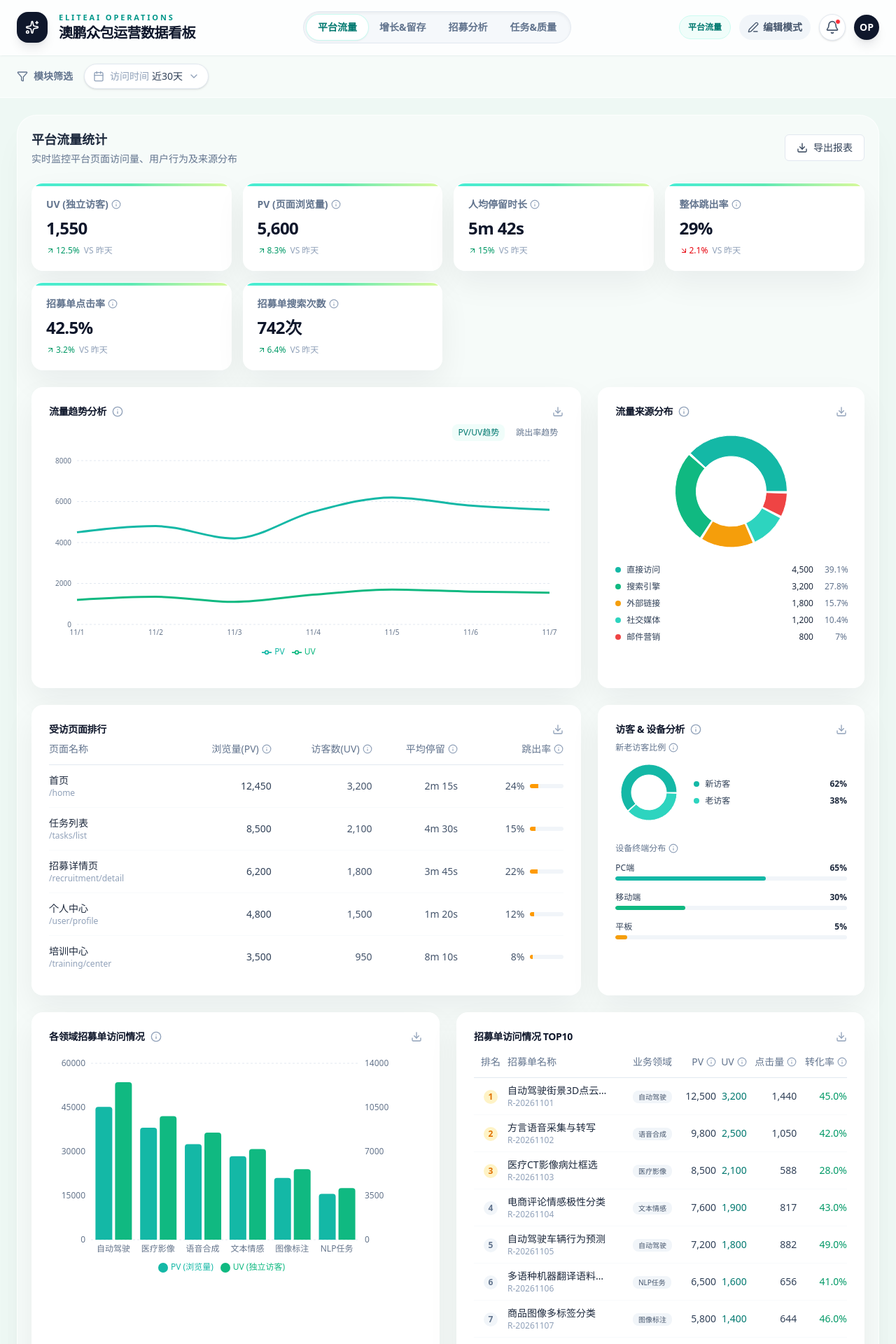
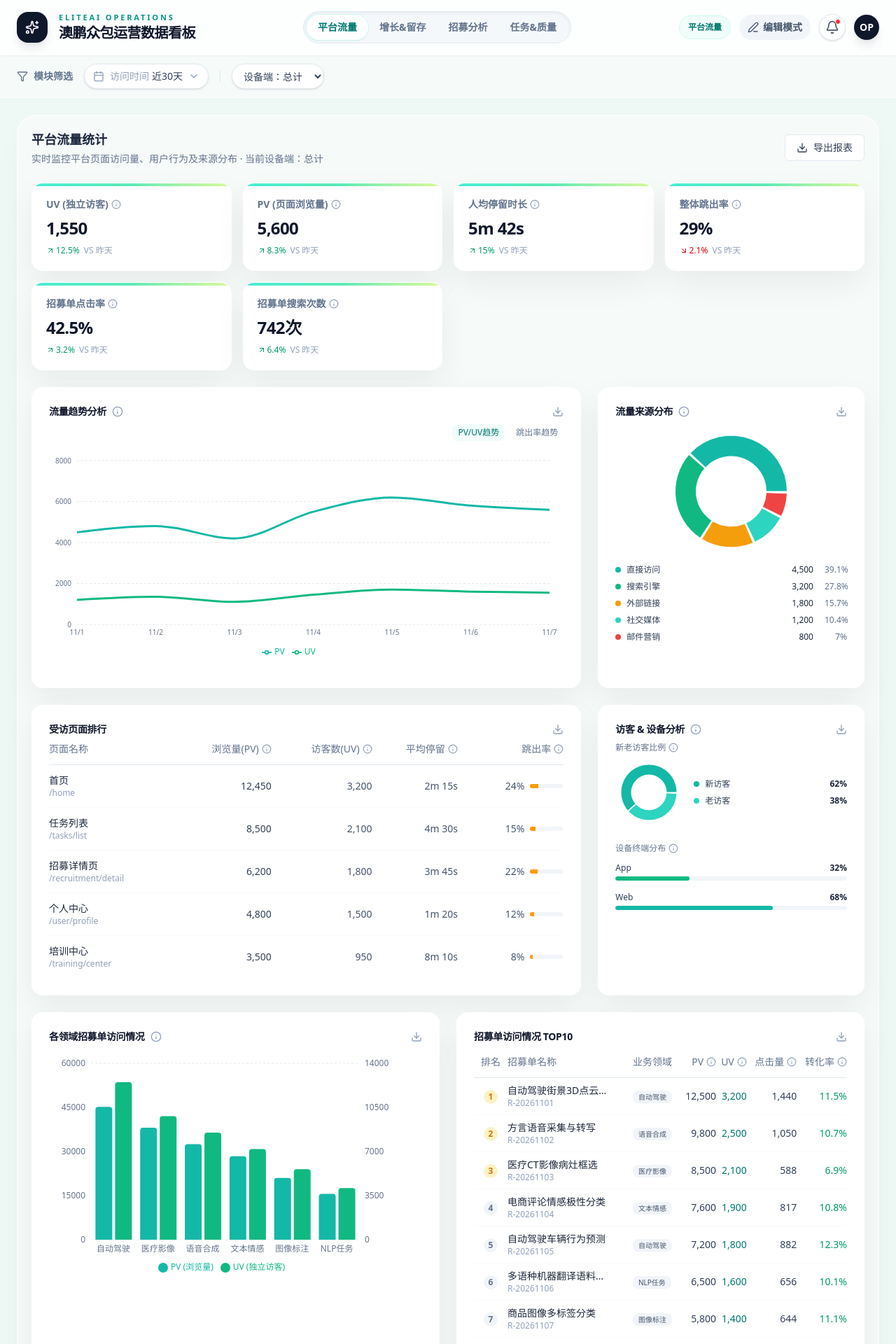
Before and after one commit to nolfacalatroni776-design/appen-crowd-dashboard, a React (Vite) app: page / in a window 1280 px wide. Shown: the top 1920 px of the page at 70% size. Built offline with nearby package versions, Linux system fonts and the light colour scheme.

Commit message:
Add traffic device filter

```diff
--- a/src/components/Layout.tsx
+++ b/src/components/Layout.tsx
@@ -15,6 +15,11 @@ const tabs = [
 ];
 
 const recruitStatusOptions = ['全部招募单状态', '招募中', '审核中', '已暂停', '已完成'];
+const trafficDeviceOptions = [
+  { value: 'total', label: '设备端：总计' },
+  { value: 'app', label: '设备端：App' },
+  { value: 'web', label: '设备端：Web' },
+];
 const moduleTimeFilters: Record<string, { label: string; value: string }> = {
   traffic: { label: '访问时间', value: '近30天' },
   growth: { label: '增长趋势', value: '近30天' },
@@ -25,6 +30,7 @@ const moduleTimeFilters: Record<string, { label: string; value: string }> = {
 export default function Layout() {
   const [activeTab, setActiveTab] = useState('traffic');
   const [recruitStatusFilter, setRecruitStatusFilter] = useState('全部招募单状态');
+  const [trafficDeviceFilter, setTrafficDeviceFilter] = useState<'total' | 'app' | 'web'>('total');
   const { isEditMode, setIsEditMode, globalDomain, setGlobalDomain } = useDashboard();
   const activeTabLabel = tabs.find(tab => tab.id === activeTab)?.label ?? '';
   const activeTimeFilter = moduleTimeFilters[activeTab] ?? moduleTimeFilters.traffic;
@@ -98,6 +104,22 @@ export default function Layout() {
             <ChevronDown className="w-4 h-4 ml-2 text-slate-400" />
           </button>
 
+          {activeTab === 'traffic' && (
+            <>
+              <div className="h-4 w-px bg-slate-200 mx-1"></div>
+              <select
+                className="h-9 rounded-full border border-slate-200 bg-white px-3 text-slate-700 shadow-sm outline-none transition hover:border-teal-200 focus:border-teal-300 focus:ring-2 focus:ring-teal-100"
+                value={trafficDeviceFilter}
+                onChange={(e) => setTrafficDeviceFilter(e.target.value as 'total' | 'app' | 'web')}
+                aria-label="设备端筛选"
+              >
+                {trafficDeviceOptions.map(option => (
+                  <option key={option.value} value={option.value}>{option.label}</option>
+                ))}
+              </select>
+            </>
+          )}
+
           {activeTab === 'recruitment' && (
             <>
               <div className="h-4 w-px bg-slate-200 mx-1"></div>
@@ -148,7 +170,7 @@ export default function Layout() {
 
       <main className="flex-1 overflow-x-hidden px-6 py-6">
         <div className="mx-auto min-w-0 max-w-[1480px] flex-1 space-y-6 rounded-[28px] border border-white/80 bg-white/45 p-5 shadow-2xl shadow-teal-950/5">
-          {activeTab === 'traffic' && <PlatformTraffic />}
+          {activeTab === 'traffic' && <PlatformTraffic deviceFilter={trafficDeviceFilter} />}
           {activeTab === 'growth' && <GrowthRetention />}
           {activeTab === 'recruitment' && <RecruitmentAnalysis recruitStatusFilter={recruitStatusFilter} />}
           {activeTab === 'task' && <TaskQuality />}
--- a/src/data/metricDefinitions.ts
+++ b/src/data/metricDefinitions.ts
@@ -186,11 +186,11 @@ export const metricDefinitions: Record<string, MetricDefinition> = {
   },
   device_share: {
     name: '设备分布',
-    definition: '指定设备类型访问 UV/全部设备类型访问 UV，用于观察 PC、移动端和平板占比',
+    definition: '指定设备端访问 UV/全部设备端访问 UV，用于观察 App 和 Web 的访问占比',
     formula: 'device_uv / total_uv',
     source: 'user_agent 或前端设备字段',
     refresh: '1 小时',
-    note: '用于判断移动端招募体验',
+    note: '用于判断不同设备端的招募访问体验',
   },
   registration_conversion_rate: {
     name: '新访客注册转化率',
--- a/src/data/mockData.ts
+++ b/src/data/mockData.ts
@@ -259,9 +259,8 @@ export const visitorDeviceData = {
     { name: '老访客', value: 38, color: '#2dd4bf' },
   ],
   device: [
-    { name: 'PC端', value: 65, color: '#14b8a6' },
-    { name: '移动端', value: 30, color: '#10b981' },
-    { name: '平板', value: 5, color: '#f59e0b' },
+    { name: 'App', value: 32, color: '#10b981' },
+    { name: 'Web', value: 68, color: '#14b8a6' },
   ]
 };
 
--- a/src/pages/tabs/PlatformTraffic.tsx
+++ b/src/pages/tabs/PlatformTraffic.tsx
@@ -10,16 +10,163 @@ import { Download, Info } from 'lucide-react';
 
 import { useDashboard } from '@/src/context/DashboardContext';
 
-export default function PlatformTraffic() {
+type TrafficDeviceFilter = 'total' | 'app' | 'web';
+
+const deviceProfiles: Record<TrafficDeviceFilter, {
+  label: string;
+  share: number;
+  avgTime: string;
+  uvChange: number;
+  pvChange: number;
+  avgTimeChange: number;
+  bounceRate: number;
+  bounceRateChange: number;
+  recruitCtr: number;
+  recruitCtrChange: number;
+  actionMultiplier: number;
+  recruitClickMultiplier: number;
+  newVisitorShare: number;
+  sourceMultipliers: Record<string, number>;
+}> = {
+  total: {
+    label: '总计',
+    share: 1,
+    avgTime: trafficKpiData.avgTime,
+    uvChange: trafficKpiData.uvChange,
+    pvChange: trafficKpiData.pvChange,
+    avgTimeChange: trafficKpiData.avgTimeChange,
+    bounceRate: trafficKpiData.bounceRate,
+    bounceRateChange: trafficKpiData.bounceRateChange,
+    recruitCtr: trafficKpiData.recruitCtr,
+    recruitCtrChange: trafficKpiData.recruitCtrChange,
+    actionMultiplier: 1,
+    recruitClickMultiplier: 1,
+    newVisitorShare: 62,
+    sourceMultipliers: {},
+  },
+  app: {
+    label: 'App',
+    share: 0.32,
+    avgTime: '6m 18s',
+    uvChange: 15.8,
+    pvChange: 10.4,
+    avgTimeChange: 18.6,
+    bounceRate: 24.8,
+    bounceRateChange: -3.0,
+    recruitCtr: 46.7,
+    recruitCtrChange: 4.1,
+    actionMultiplier: 1.12,
+    recruitClickMultiplier: 1.08,
+    newVisitorShare: 58,
+    sourceMultipliers: {
+      直接访问: 0.86,
+      搜索引擎: 0.78,
+      外部链接: 0.82,
+      社交媒体: 1.38,
+      邮件营销: 0.95,
+    },
+  },
+  web: {
+    label: 'Web',
+    share: 0.68,
+    avgTime: '5m 25s',
+    uvChange: 11.1,
+    pvChange: 7.4,
+    avgTimeChange: 13.2,
+    bounceRate: 31.0,
+    bounceRateChange: -1.6,
+    recruitCtr: 40.5,
+    recruitCtrChange: 2.8,
+    actionMultiplier: 0.95,
+    recruitClickMultiplier: 0.96,
+    newVisitorShare: 64,
+    sourceMultipliers: {
+      直接访问: 1.06,
+      搜索引擎: 1.09,
+      外部链接: 1.07,
+      社交媒体: 0.82,
+      邮件营销: 1.02,
+    },
+  },
+};
+
+const scaleCount = (value: number, factor: number) => Math.max(0, Math.round(value * factor));
+const clampPercent = (value: number) => Math.min(100, Math.max(0, Number(value.toFixed(1))));
+
+const buildScaledSourceData = (deviceFilter: TrafficDeviceFilter, share: number) => {
+  const multipliers = deviceProfiles[deviceFilter].sourceMultipliers;
+  const scaled = trafficSourceData.map(item => ({
+    ...item,
+    value: scaleCount(item.value, share * (multipliers[item.name] ?? 1)),
+  }));
+  const total = scaled.reduce((sum, item) => sum + item.value, 0);
+
+  return scaled.map(item => ({
+    ...item,
+    percent: total > 0 ? Number(((item.value / total) * 100).toFixed(1)) : 0,
+  }));
+};
+
+export default function PlatformTraffic({ deviceFilter = 'total' }: { deviceFilter?: TrafficDeviceFilter }) {
   const { isEditMode, chartLists, updateChartListItem } = useDashboard();
+  const deviceProfile = deviceProfiles[deviceFilter];
   const topPagesDataState = chartLists.topPages || topPagesData;
+  const trafficKpi = {
+    uv: scaleCount(trafficKpiData.uv, deviceProfile.share),
+    pv: scaleCount(trafficKpiData.pv, deviceProfile.share),
+    avgTime: deviceProfile.avgTime,
+    uvChange: deviceProfile.uvChange,
+    pvChange: deviceProfile.pvChange,
+    avgTimeChange: deviceProfile.avgTimeChange,
+    bounceRate: deviceProfile.bounceRate,
+    bounceRateChange: deviceProfile.bounceRateChange,
+    recruitCtr: deviceProfile.recruitCtr,
+    recruitCtrChange: deviceProfile.recruitCtrChange,
+    recruitChannelClicks: scaleCount(2860, deviceProfile.share * deviceProfile.actionMultiplier),
+    recruitSearchSubmits: scaleCount(742, deviceProfile.share * deviceProfile.actionMultiplier),
+    loginIntentClicks: scaleCount(1126, deviceProfile.share * deviceProfile.actionMultiplier),
+  };
+  const trafficTrendDataByDevice = trafficTrendData.map(item => ({
+    ...item,
+    pv: scaleCount(item.pv, deviceProfile.share),
+    uv: scaleCount(item.uv, deviceProfile.share),
+  }));
+  const trafficSourceDataByDevice = buildScaledSourceData(deviceFilter, deviceProfile.share);
+  const topPagesDataByDevice = topPagesDataState.map(row => ({
+    ...row,
+    pv: isEditMode ? row.pv : scaleCount(row.pv, deviceProfile.share),
+    uv: isEditMode ? row.uv : scaleCount(row.uv, deviceProfile.share),
+    bounce: isEditMode ? row.bounce : clampPercent(row.bounce + (deviceProfile.bounceRate - trafficKpiData.bounceRate)),
+  }));
+  const visitorDataByDevice = [
+    { ...visitorDeviceData.visitor[0], value: deviceProfile.newVisitorShare },
+    { ...visitorDeviceData.visitor[1], value: 100 - deviceProfile.newVisitorShare },
+  ];
+  const deviceDistributionData = deviceFilter === 'total'
+    ? visitorDeviceData.device
+    : visitorDeviceData.device
+        .filter(item => item.name.toLowerCase() === deviceFilter)
+        .map(item => ({ ...item, value: 100 }));
+  const domainTrafficDataByDevice = domainTrafficData.map(row => ({
+    ...row,
+    pv: scaleCount(row.pv, deviceProfile.share),
+    uv: scaleCount(row.uv, deviceProfile.share),
+  }));
+  const taskTrafficDataByDevice = taskTrafficData.map(task => {
+    const pv = scaleCount(task.pv, deviceProfile.share);
+    const uv = scaleCount(task.uv, deviceProfile.share);
+    const clicks = scaleCount(task.clicks, deviceProfile.share * deviceProfile.recruitClickMultiplier);
+    const ctr = pv > 0 ? (clicks / pv) * 100 : 0;
+
+    return { ...task, pv, uv, clicks, ctr };
+  });
 
   return (
     <div className="space-y-6">
       <div className="flex justify-between items-center">
         <div>
           <h2 className="text-lg font-bold text-slate-800">平台流量统计</h2>
-          <p className="text-sm text-slate-500 mt-1">实时监控平台页面访问量、用户行为及来源分布</p>
+          <p className="text-sm text-slate-500 mt-1">实时监控平台页面访问量、用户行为及来源分布 · 当前设备端：{deviceProfile.label}</p>
         </div>
         <button className="px-4 py-2 bg-white border border-slate-200 rounded-md text-sm font-medium text-slate-700 hover:bg-slate-50 flex items-center">
           <Download className="w-4 h-4 mr-2" />
@@ -28,14 +175,14 @@ export default function PlatformTraffic() {
       </div>
 
       <div className="grid grid-cols-4 gap-4">
-        <MetricCard id="pt-1" title="UV (独立访客)" value={trafficKpiData.uv.toLocaleString()} change={trafficKpiData.uvChange} changeLabel="VS 昨天" tooltip={metricTip('unique_visitors')} />
-        <MetricCard id="pt-2" title="PV (页面浏览量)" value={trafficKpiData.pv.toLocaleString()} change={trafficKpiData.pvChange} changeLabel="VS 昨天" tooltip={metricTip('page_views')} />
-        <MetricCard id="pt-3" title="人均停留时长" value={trafficKpiData.avgTime} change={trafficKpiData.avgTimeChange} changeLabel="VS 昨天" tooltip={metricTip('avg_session_duration')} />
-        <MetricCard id="pt-4" title="整体跳出率" value={`${trafficKpiData.bounceRate}%`} change={trafficKpiData.bounceRateChange} changeLabel="VS 昨天" tooltip={metricTip('bounce_rate')} />
-        <MetricCard id="pt-5" title="招募单点击率" value={`${trafficKpiData.recruitCtr}%`} change={trafficKpiData.recruitCtrChange} changeLabel="VS 昨天" tooltip={metricTip('recruit_sheet_ctr')} />
-        <MetricCard id="pt-6" title="招募频道点击" value="2,860次" change={9.6} changeLabel="VS 昨天" tooltip={metricTip('recruit_channel_tab_clicks')} />
-        <MetricCard id="pt-7" title="招募单搜索次数" value="742次" change={6.4} changeLabel="VS 昨天" tooltip={metricTip('recruit_search_submits')} />
-        <MetricCard id="pt-8" title="登录意向点击" value="1,126次" change={11.8} changeLabel="VS 昨天" tooltip={metricTip('login_intent_clicks')} />
+        <MetricCard id="pt-1" title="UV (独立访客)" value={trafficKpi.uv.toLocaleString()} change={trafficKpi.uvChange} changeLabel="VS 昨天" tooltip={metricTip('unique_visitors')} />
+        <MetricCard id="pt-2" title="PV (页面浏览量)" value={trafficKpi.pv.toLocaleString()} change={trafficKpi.pvChange} changeLabel="VS 昨天" tooltip={metricTip('page_views')} />
+        <MetricCard id="pt-3" title="人均停留时长" value={trafficKpi.avgTime} change={trafficKpi.avgTimeChange} changeLabel="VS 昨天" tooltip={metricTip('avg_session_duration')} />
+        <MetricCard id="pt-4" title="整体跳出率" value={`${trafficKpi.bounceRate}%`} change={trafficKpi.bounceRateChange} changeLabel="VS 昨天" tooltip={metricTip('bounce_rate')} />
+        <MetricCard id="pt-5" title="招募单点击率" value={`${trafficKpi.recruitCtr}%`} change={trafficKpi.recruitCtrChange} changeLabel="VS 昨天" tooltip={metricTip('recruit_sheet_ctr')} />
+        <MetricCard id="pt-6" title="招募频道点击" value={`${trafficKpi.recruitChannelClicks.toLocaleString()}次`} change={9.6} changeLabel="VS 昨天" tooltip={metricTip('recruit_channel_tab_clicks')} />
+        <MetricCard id="pt-7" title="招募单搜索次数" value={`${trafficKpi.recruitSearchSubmits.toLocaleString()}次`} change={6.4} changeLabel="VS 昨天" tooltip={metricTip('recruit_search_submits')} />
+        <MetricCard id="pt-8" title="登录意向点击" value={`${trafficKpi.loginIntentClicks.toLocaleString()}次`} change={11.8} changeLabel="VS 昨天" tooltip={metricTip('login_intent_clicks')} />
       </div>
 
       <div className="grid grid-cols-3 gap-6">
@@ -48,7 +195,7 @@ export default function PlatformTraffic() {
           </div>
           <div className="h-80">
             <ResponsiveContainer width="100%" height="100%">
-              <LineChart data={trafficTrendData} margin={{ top: 20, right: 20, left: -20, bottom: 0 }}>
+              <LineChart data={trafficTrendDataByDevice} margin={{ top: 20, right: 20, left: -20, bottom: 0 }}>
                 <CartesianGrid strokeDasharray="3 3" vertical={false} stroke="#e2e8f0" />
                 <XAxis dataKey="date" tick={{ fontSize: 10, fill: '#64748b' }} axisLine={false} tickLine={false} />
                 <YAxis tick={{ fontSize: 10, fill: '#64748b' }} axisLine={false} tickLine={false} />
@@ -66,7 +213,7 @@ export default function PlatformTraffic() {
               <ResponsiveContainer width="100%" height="100%">
                 <PieChart>
                   <Pie
-                    data={trafficSourceData}
+                    data={trafficSourceDataByDevice}
                     cx="50%"
                     cy="50%"
                     innerRadius={50}
@@ -74,7 +221,7 @@ export default function PlatformTraffic() {
                     paddingAngle={2}
                     dataKey="value"
                   >
-                    {trafficSourceData.map((entry, index) => (
+                    {trafficSourceDataByDevice.map((entry, index) => (
                       <Cell key={`cell-${index}`} fill={entry.color} />
                     ))}
                   </Pie>
@@ -83,7 +230,7 @@ export default function PlatformTraffic() {
               </ResponsiveContainer>
             </div>
             <div className="mt-2 space-y-2">
-              {trafficSourceData.map((item, i) => (
+              {trafficSourceDataByDevice.map((item, i) => (
                 <div key={i} className="flex items-center justify-between text-xs">
                   <div className="flex items-center">
                     <span className="w-2 h-2 rounded-full mr-2" style={{ backgroundColor: item.color }}></span>
@@ -131,7 +278,7 @@ export default function PlatformTraffic() {
                   </tr>
                 </thead>
                 <tbody className="divide-y divide-slate-50">
-                  {topPagesDataState.map((row) => (
+                  {topPagesDataByDevice.map((row) => (
                     <tr key={row.id} className="hover:bg-slate-50">
                       <td className="py-3">
                         {isEditMode ? (
@@ -190,7 +337,7 @@ export default function PlatformTraffic() {
                   <ResponsiveContainer width="100%" height="100%">
                     <PieChart>
                       <Pie
-                        data={visitorDeviceData.visitor}
+                        data={visitorDataByDevice}
                         cx="50%"
                         cy="50%"
                         innerRadius={25}
@@ -198,7 +345,7 @@ export default function PlatformTraffic() {
                         paddingAngle={2}
                         dataKey="value"
                       >
-                        {visitorDeviceData.visitor.map((entry, index) => (
+                        {visitorDataByDevice.map((entry, index) => (
                           <Cell key={`cell-${index}`} fill={entry.color} />
                         ))}
                       </Pie>
@@ -207,7 +354,7 @@ export default function PlatformTraffic() {
                   </ResponsiveContainer>
                 </div>
                 <div className="space-y-2 flex-1">
-                  {visitorDeviceData.visitor.map((item, i) => (
+                  {visitorDataByDevice.map((item, i) => (
                     <div key={i} className="flex items-center justify-between text-xs">
                       <div className="flex items-center">
                         <span className="w-2 h-2 rounded-full mr-2" style={{ backgroundColor: item.color }}></span>
@@ -226,7 +373,7 @@ export default function PlatformTraffic() {
                 <MetricInfo tip={metricTip('device_share')} />
               </div>
               <div className="space-y-4">
-                {visitorDeviceData.device.map((item, i) => (
+                {deviceDistributionData.map((item, i) => (
                   <div key={i}>
                     <div className="flex justify-between text-xs mb-1">
                       <span className="font-medium text-slate-700">{item.name}</span>
@@ -249,7 +396,7 @@ export default function PlatformTraffic() {
         <EditableChartCard id="pt-c5" title="各领域招募单访问情况" tooltip={metricTip('page_views', 'unique_visitors')} className="col-span-1">
           <div className="h-80">
             <ResponsiveContainer width="100%" height="100%">
-              <BarChart data={domainTrafficData} margin={{ top: 20, right: 30, left: 0, bottom: 0 }}>
+              <BarChart data={domainTrafficDataByDevice} margin={{ top: 20, right: 30, left: 0, bottom: 0 }}>
                 <CartesianGrid strokeDasharray="3 3" vertical={false} stroke="#e2e8f0" />
                 <XAxis dataKey="domain" axisLine={false} tickLine={false} tick={{ fontSize: 12, fill: '#64748b' }} />
                 <YAxis yAxisId="left" axisLine={false} tickLine={false} tick={{ fontSize: 12, fill: '#64748b' }} />
@@ -301,7 +448,7 @@ export default function PlatformTraffic() {
                   </tr>
                 </thead>
                 <tbody className="divide-y divide-slate-50">
-                  {taskTrafficData.map((task, i) => (
+                  {taskTrafficDataByDevice.map((task, i) => (
                     <tr key={i} className="hover:bg-slate-50">
                       <td className="py-2 text-center">
                         <span className={`inline-flex items-center justify-center w-5 h-5 rounded-full text-xs font-bold ${i < 3 ? 'bg-amber-100 text-amber-600' : 'bg-slate-100 text-slate-500'}`}>
```
